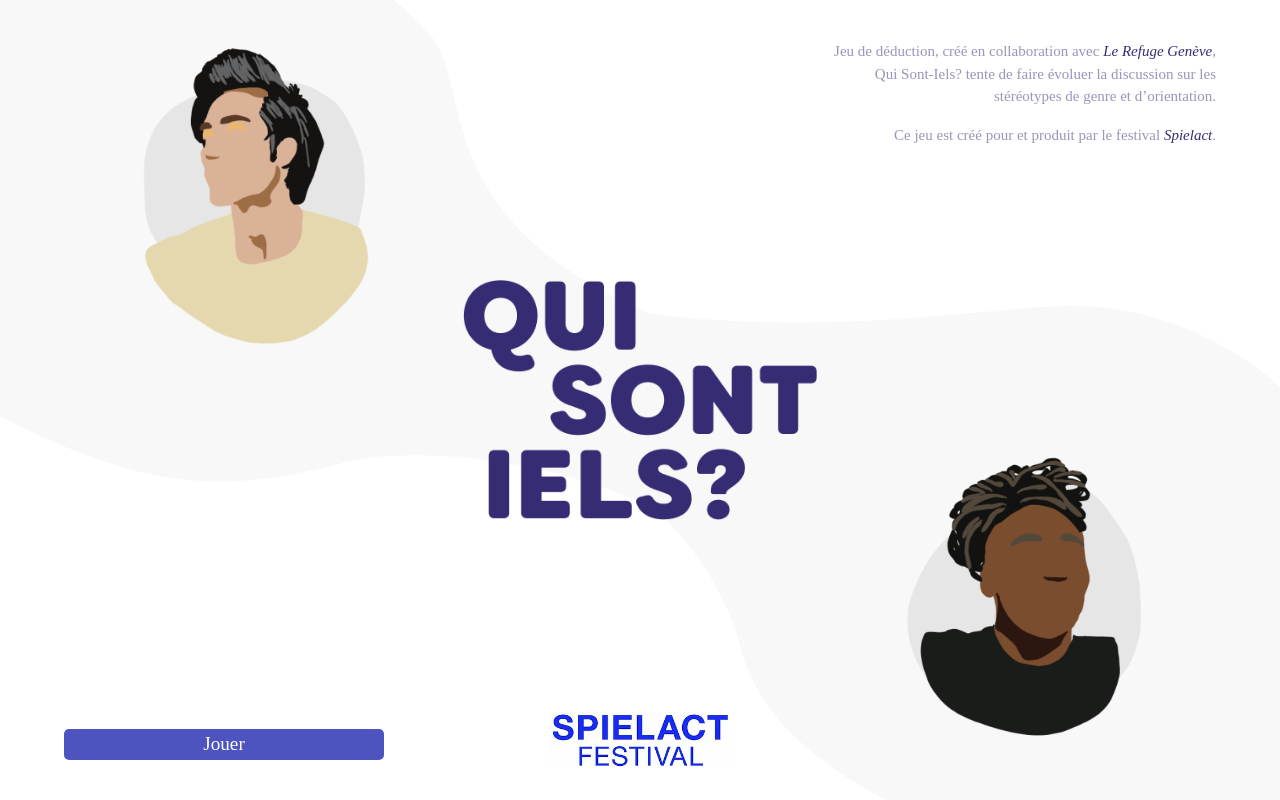
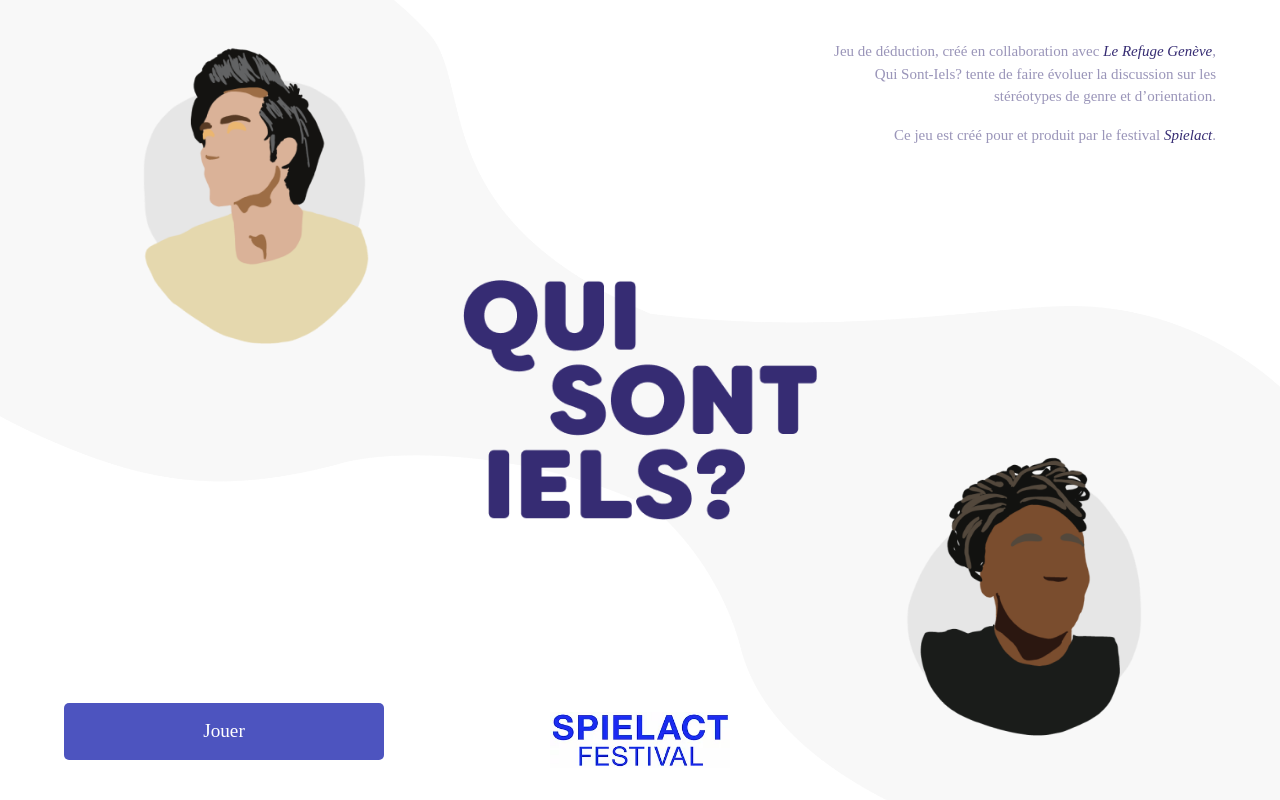
Before and after one commit to tboittin/qsie_client, a React (Create React App) app: page / in a window 1280 px wide. Built offline with nearby package versions, Linux system fonts and the light colour scheme; no server answers; a web font is replaced by a local one.

Commit message:
harmonisation taille bouton

```diff
--- a/src/index.scss
+++ b/src/index.scss
@@ -16,6 +16,7 @@ body {
     display: inline-block;
     border: none;
     width: 100%;
+    height: 57px;
   }
 
   .button-modal {
```
